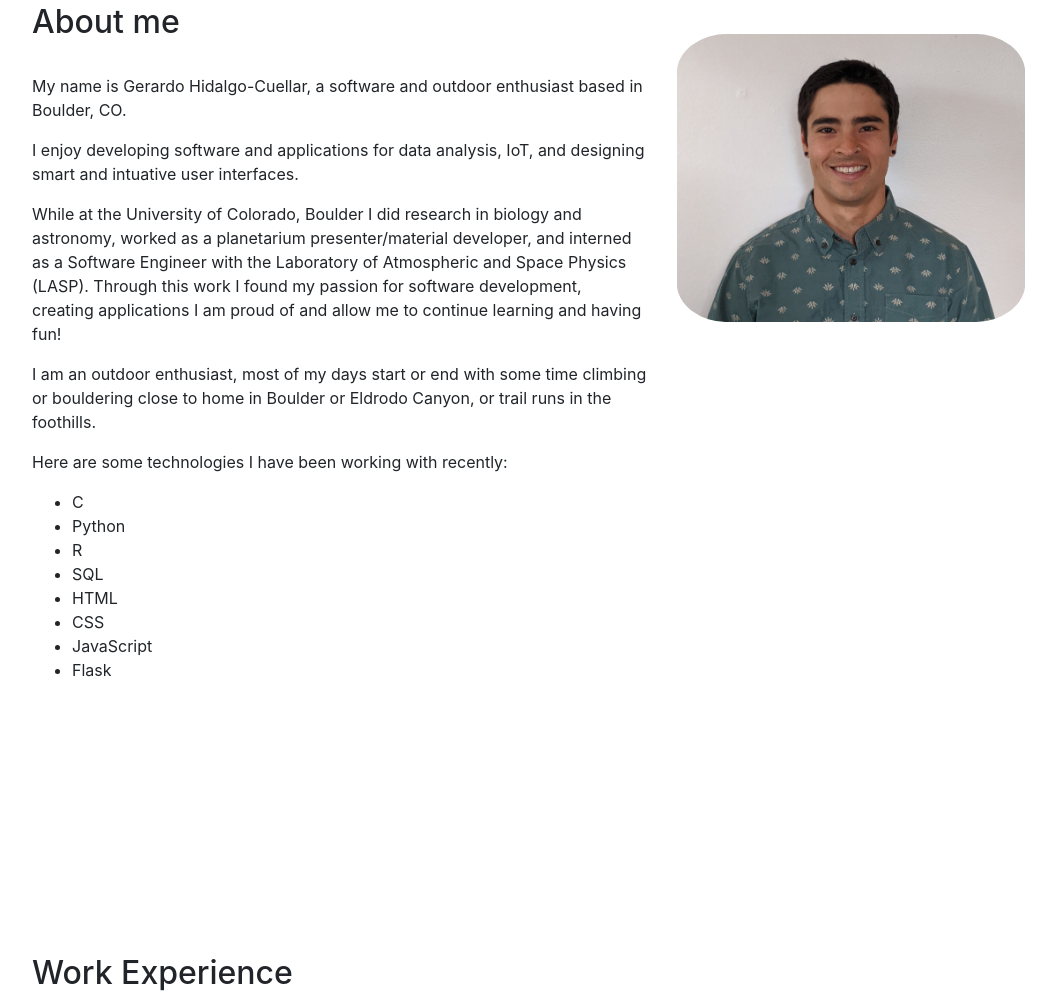
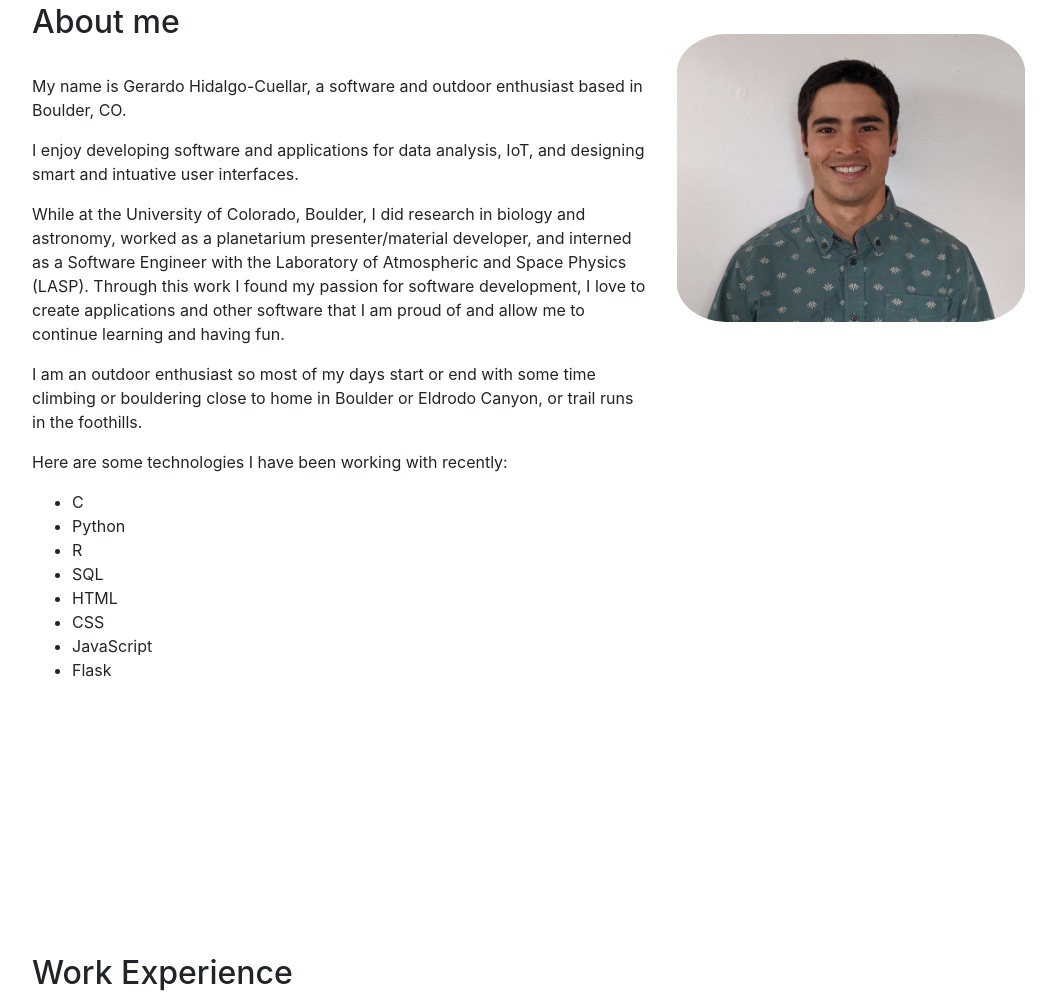
Before and after one commit to ghidalgo93/ghidalgo93.github.io, a plain HTML site: page index.html in a window 1280 px wide. Shown: the part 1050-2047 px from the top of the page, without its empty margins (96-1152 px from the left). Drawn offline with nearby package versions, Linux system fonts and the light colour scheme.

Commit message:
some grammer changes

```diff
--- a/index.html
+++ b/index.html
@@ -72,14 +72,14 @@
                     and designing smart and intuative user interfaces.
                   </p>
                   <p>
-                    While at the University of Colorado, Boulder I did research in biology and astronomy,
+                    While at the University of Colorado, Boulder, I did research in biology and astronomy,
                     worked as a planetarium presenter/material developer, and interned as a Software Engineer with
                     the Laboratory of Atmospheric and Space Physics (LASP). Through this work I found my passion
-                    for software development, creating applications I am proud of and allow me to continue learning
-                    and having fun!
+                    for software development, I love to create applications and other software that I am proud of
+                    and allow me to continue learning and having fun.
                   </p>
                   <p>
-                    I am an outdoor enthusiast, most of my days start or end with some time climbing or bouldering
+                    I am an outdoor enthusiast so most of my days start or end with some time climbing or bouldering
                     close to home in Boulder or Eldrodo Canyon, or trail runs in the foothills.
                   </p>
                   <p>Here are some technologies I have been working with recently:</p>
```
